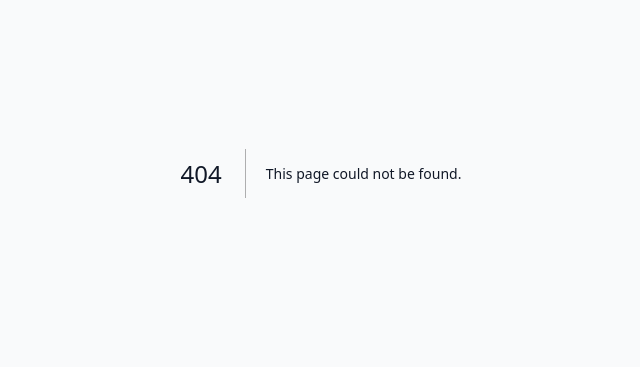
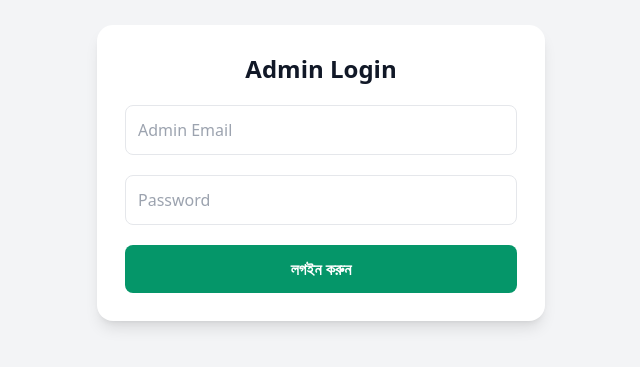
Before and after one commit to saifultailors/AraMiX, a Next.js app: page /admin/login in a window 1280 px wide. Before the commit this address had no page. Shown: the part 227-594 px from the top of the page, without its empty margins (319-959 px from the left). Built offline with nearby package versions, Linux system fonts and the light colour scheme.

Commit message:
Add admin login page with authentication

```diff
--- /dev/null
+++ b/app/admin/login/page.js
@@ -0,0 +1,92 @@
+'use client';
+
+import { useState } from 'react';
+import { useRouter } from 'next/navigation';
+import { supabase } from '@/lib/supabase';
+
+export default function AdminLogin() {
+  const router = useRouter();
+
+  const [email, setEmail] = useState('');
+  const [password, setPassword] = useState('');
+  const [loading, setLoading] = useState(false);
+  const [error, setError] = useState('');
+
+  const handleLogin = async (e) => {
+    e.preventDefault();
+
+    setLoading(true);
+    setError('');
+
+    try {
+      const { data, error } =
+        await supabase.auth.signInWithPassword({
+          email,
+          password,
+        });
+
+      if (error) throw error;
+
+      if (
+        data.user.id !== process.env.NEXT_PUBLIC_ADMIN_UID
+      ) {
+        await supabase.auth.signOut();
+        throw new Error('আপনার Admin অনুমতি নেই।');
+      }
+
+      router.replace('/admin');
+
+    } catch (err) {
+      setError(err.message || 'লগইন করা যায়নি।');
+    } finally {
+      setLoading(false);
+    }
+  };
+
+  return (
+    <div className="min-h-screen flex items-center justify-center bg-gray-100 p-4">
+
+      <form
+        onSubmit={handleLogin}
+        className="bg-white p-7 rounded-2xl shadow-lg w-full max-w-md space-y-5"
+      >
+        <h1 className="text-2xl font-bold text-center">
+          Admin Login
+        </h1>
+
+        <input
+          type="email"
+          placeholder="Admin Email"
+          value={email}
+          onChange={(e) => setEmail(e.target.value)}
+          className="w-full border p-3 rounded-lg"
+          required
+        />
+
+        <input
+          type="password"
+          placeholder="Password"
+          value={password}
+          onChange={(e) => setPassword(e.target.value)}
+          className="w-full border p-3 rounded-lg"
+          required
+        />
+
+        {error && (
+          <p className="text-red-600 text-sm">
+            {error}
+          </p>
+        )}
+
+        <button
+          type="submit"
+          disabled={loading}
+          className="w-full bg-emerald-600 text-white p-3 rounded-lg font-bold"
+        >
+          {loading ? 'লগইন হচ্ছে...' : 'লগইন করুন'}
+        </button>
+
+      </form>
+    </div>
+  );
+}
```
